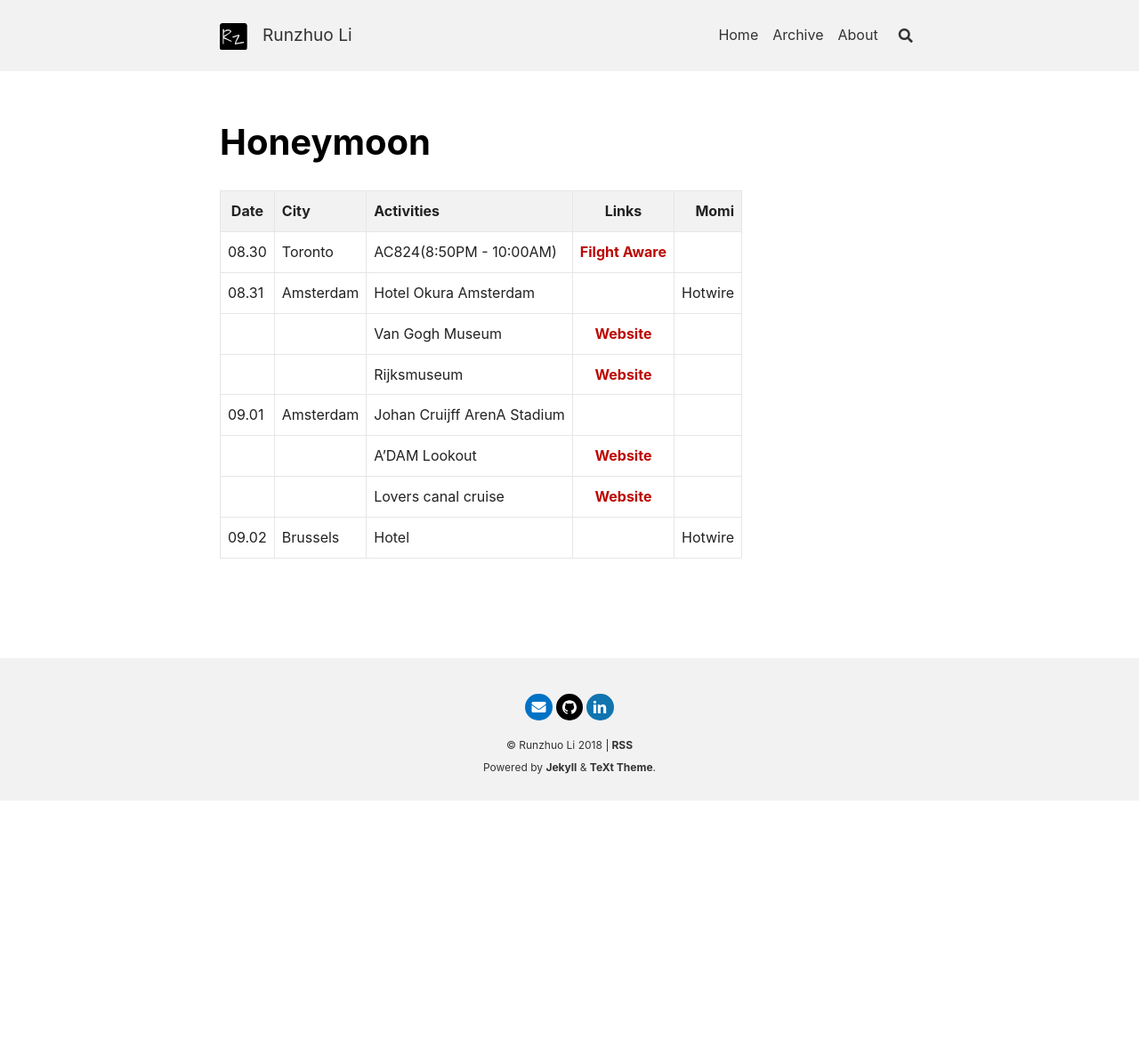
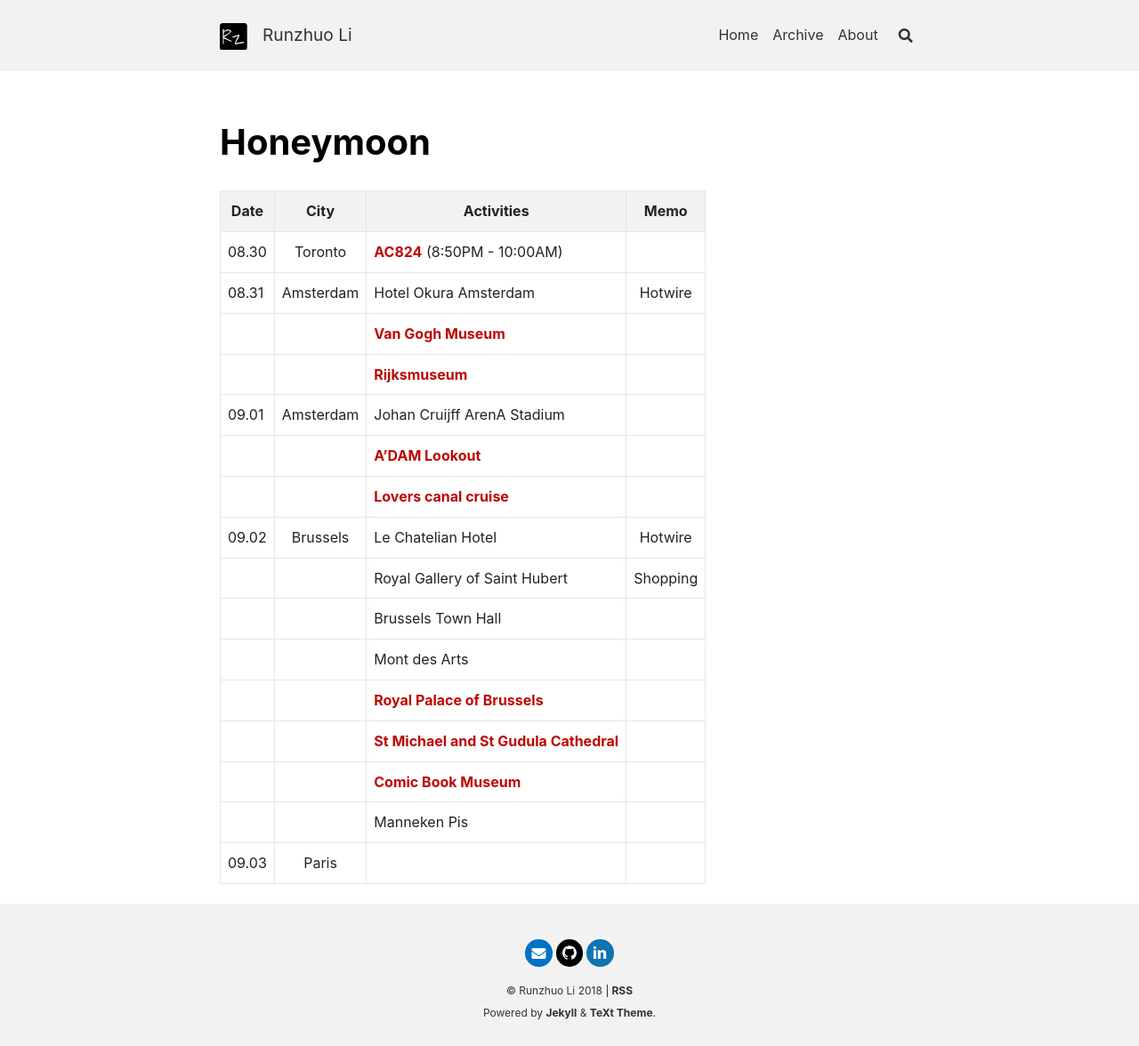
Before and after one commit to runzhuoli/runzhuoli.github.io, a Jekyll site: the page built from honeymoon.md, in a window 1280 px wide. Shown: the whole page at 89% size. Built offline with Jekyll 4.4.1, drawn with Linux system fonts in a browser that asks for light colours; nearby versions of some CDN libraries; before the commit the page ends 900 px from its top, so only the background shows below that.

Commit message:
Add Brussels.

```diff
--- a/honeymoon.md
+++ b/honeymoon.md
@@ -6,13 +6,21 @@ titles:
 ---
 
 |---
-| Date | City |Activities | Links | Momi
-|-|:-|:-|:-:|-:
-| 08.30 | Toronto | AC824(8:50PM - 10:00AM) | [Filght Aware](https://uk.flightaware.com/live/flight/ACA824){:target="\_blank"}
-| 08.31 | Amsterdam | Hotel Okura Amsterdam | | Hotwire|
-||| Van Gogh Museum | [Website](https://www.vangoghmuseum.nl/){:target="\_blank"}
-||| Rijksmuseum | [Website](https://www.rijksmuseum.nl/){:target="\_blank"}
+| Date | City | Activities | Memo
+|-|:-:|-|:-:|-
+| 08.30 | Toronto | [AC824](https://uk.flightaware.com/live/flight/ACA824){:target="\_blank"} (8:50PM - 10:00AM)
+| 08.31 | Amsterdam | Hotel Okura Amsterdam | Hotwire|
+||| [Van Gogh Museum](https://www.vangoghmuseum.nl/){:target="\_blank"}
+||| [Rijksmuseum](https://www.rijksmuseum.nl/){:target="\_blank"}
 | 09.01 | Amsterdam | Johan Cruijff ArenA Stadium |
-||| A'DAM Lookout | [Website](https://www.adamlookout.com/){:target="\_blank"}
-||| Lovers canal cruise | [Website](https://www.lovers.nl/){:target="\_blank"}
-| 09.02 | Brussels | Hotel | | Hotwire
+||| [A'DAM Lookout](https://www.adamlookout.com/){:target="\_blank"}
+||| [Lovers canal cruise](https://www.lovers.nl/){:target="\_blank"}
+| 09.02 | Brussels | Le Chatelian Hotel | Hotwire
+|||Royal Gallery of Saint Hubert|Shopping
+|||Brussels Town Hall
+|||Mont des Arts
+|||[Royal Palace of Brussels](https://www.monarchie.be/en/heritage/royal-palace-of-brussels){:target="\_blank"}
+|||[St Michael and St Gudula Cathedral](https://cathedralisbruxellensis.be/en/){:target="\_blank"}
+|||[Comic Book Museum](https://www.comicscenter.net/en/home){:target="\_blank"}
+|||Manneken Pis
+|09.03| Paris |
```
